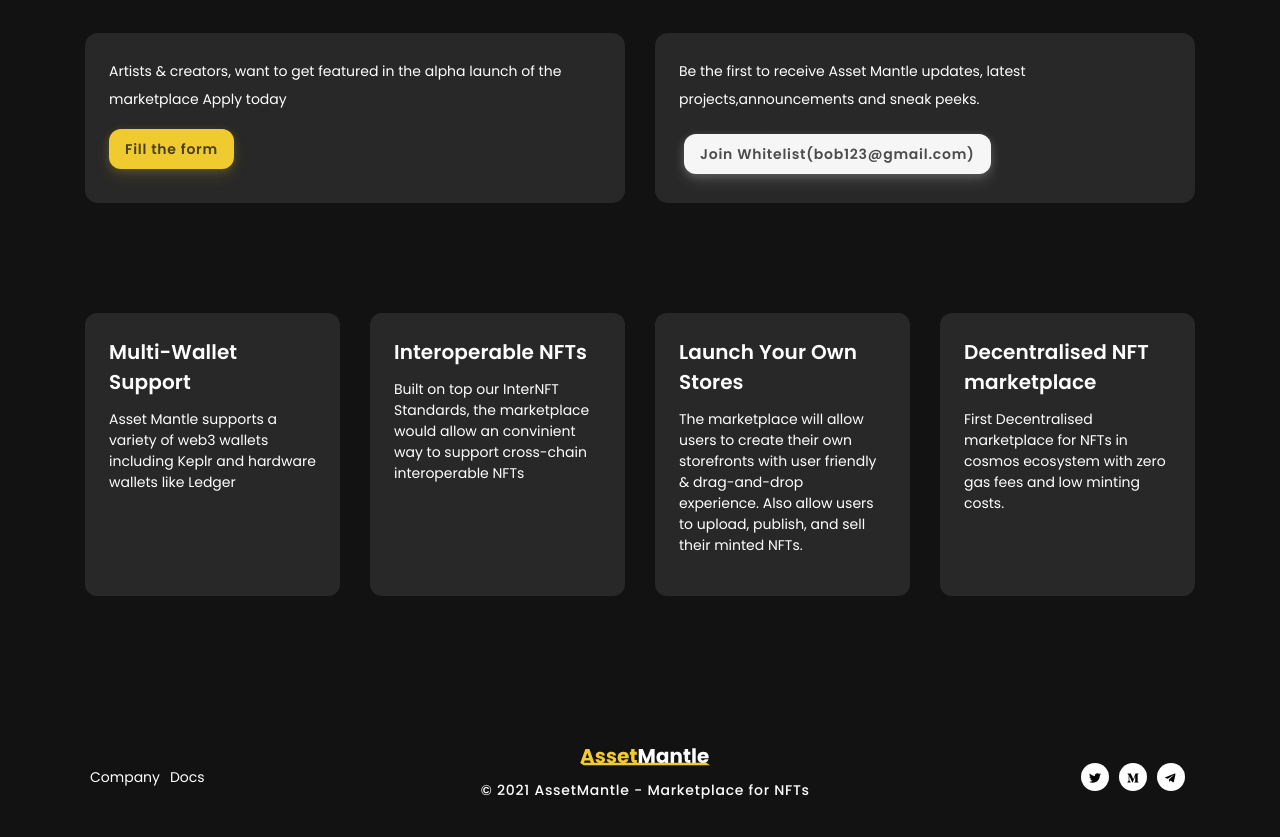
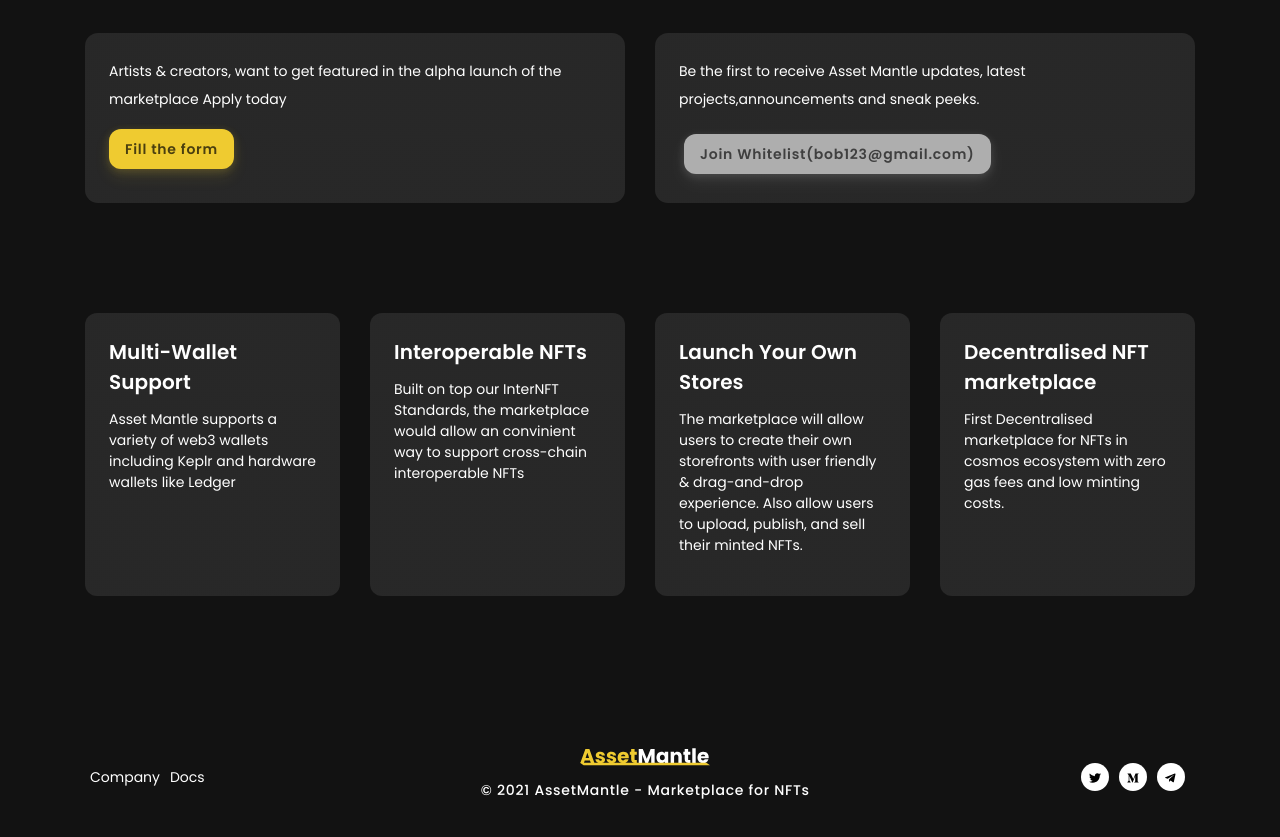
Before and after one commit to AssetMantle/website, a React (Create React App) app: page / in a window 1280 px wide. Shown: the part 880-1717 px from the top of the page. Built offline with nearby package versions, Linux system fonts and the light colour scheme.

Commit message:
text change

```diff
--- a/src/views/Hompage.js
+++ b/src/views/Hompage.js
@@ -49,7 +49,7 @@ const HomePage = () => {
                             <p className="banner-content">Be the first to receive Asset Mantle updates, latest projects,announcements and sneak peeks.
                             </p>
                             <div className="buttons-group">
-                            <Button variant="secondary" className="button-double-border" onClick={modalHandler}>Join Whitelist(bob123@gmail.com)</Button>
+                            <Button variant="secondary" className="button-double-border" disabled onClick={modalHandler}>Join Whitelist(bob123@gmail.com)</Button>
                             </div>
                         </div>
                     </div>
```
